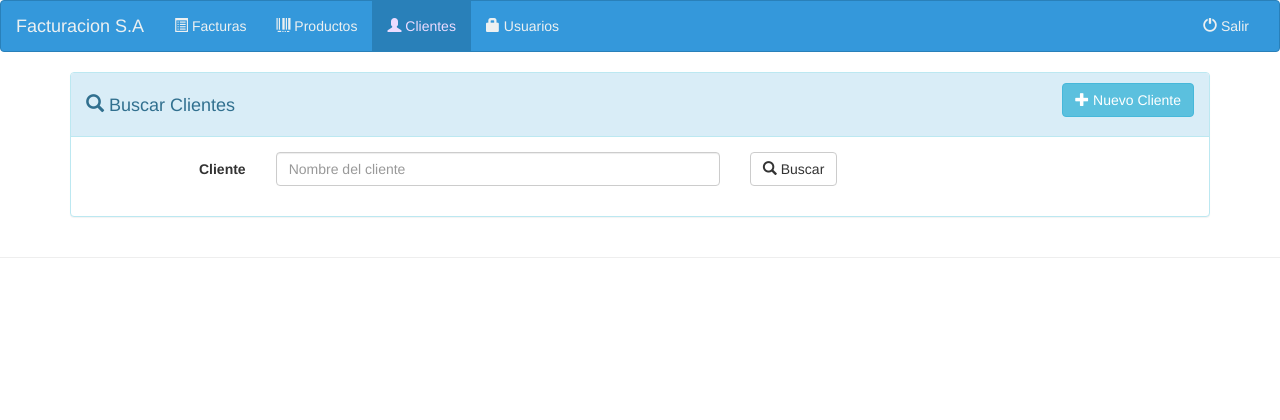
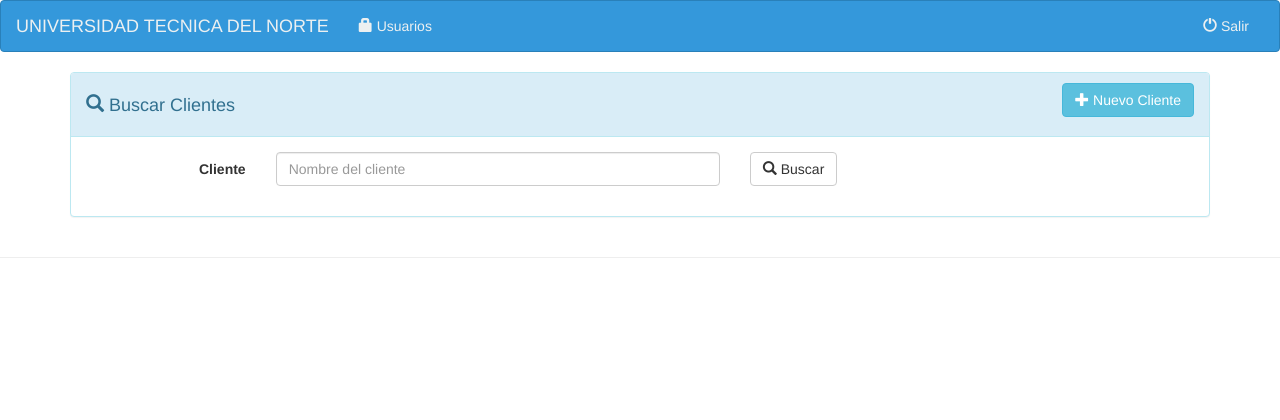
Before and after one commit to xavierinuca/facturacion, a PHP site: page /tcpdf/clientes.php in a window 1280 px wide. Shown: the top 420 px of the page. Run offline with PHP 8.4, Linux system fonts and the light colour scheme; a user stored in the database is signed in; data that the repository does not hold is empty; some libraries are stand-ins or nearby versions.

Commit message:
Actualizacion
Modificacion del la barra de menu, para ahorro de recursos

```diff
--- a/navbar.php
+++ b/navbar.php
@@ -12,15 +12,17 @@
         <span class="icon-bar"></span>
         <span class="icon-bar"></span>
       </button>
-      <a class="navbar-brand" href="#">Facturacion S.A</a>
+      <a class="navbar-brand" href="#">UNIVERSIDAD TECNICA DEL NORTE</a>
     </div>
 
     <!-- Collect the nav links, forms, and other content for toggling -->
     <div class="collapse navbar-collapse" id="bs-example-navbar-collapse-1">
       <ul class="nav navbar-nav">
+         <!--
         <li class="<?php echo $active_facturas;?>"><a href="facturas.php"><i class='glyphicon glyphicon-list-alt'></i> Facturas <span class="sr-only">(current)</span></a></li>
         <li class="<?php echo $active_productos;?>"><a href="productos.php"><i class='glyphicon glyphicon-barcode'></i> Productos</a></li>
-		<li class="<?php echo $active_clientes;?>"><a href="clientes.php"><i class='glyphicon glyphicon-user'></i> Clientes</a></li>
+
+		<li class="<?php echo $active_clientes;?>"><a href="clientes.php"><i class='glyphicon glyphicon-user'></i> Clientes</a></li>    NO ACTIVAMOS LOS DEMAS BOTONES PARA AHORRAR RECURSOS-->
 		<li class="<?php echo $active_usuarios;?>"><a href="usuarios.php"><i  class='glyphicon glyphicon-lock'></i> Usuarios</a></li>
     <!--
     <li class="<?php if(isset($active_perfil)){echo $active_perfil;}?>"><a href="perfil.php"><i  class='glyphicon glyphicon-cog'></i> Configuración</a></li>
```
Also changed, not shown: 1 other file.
